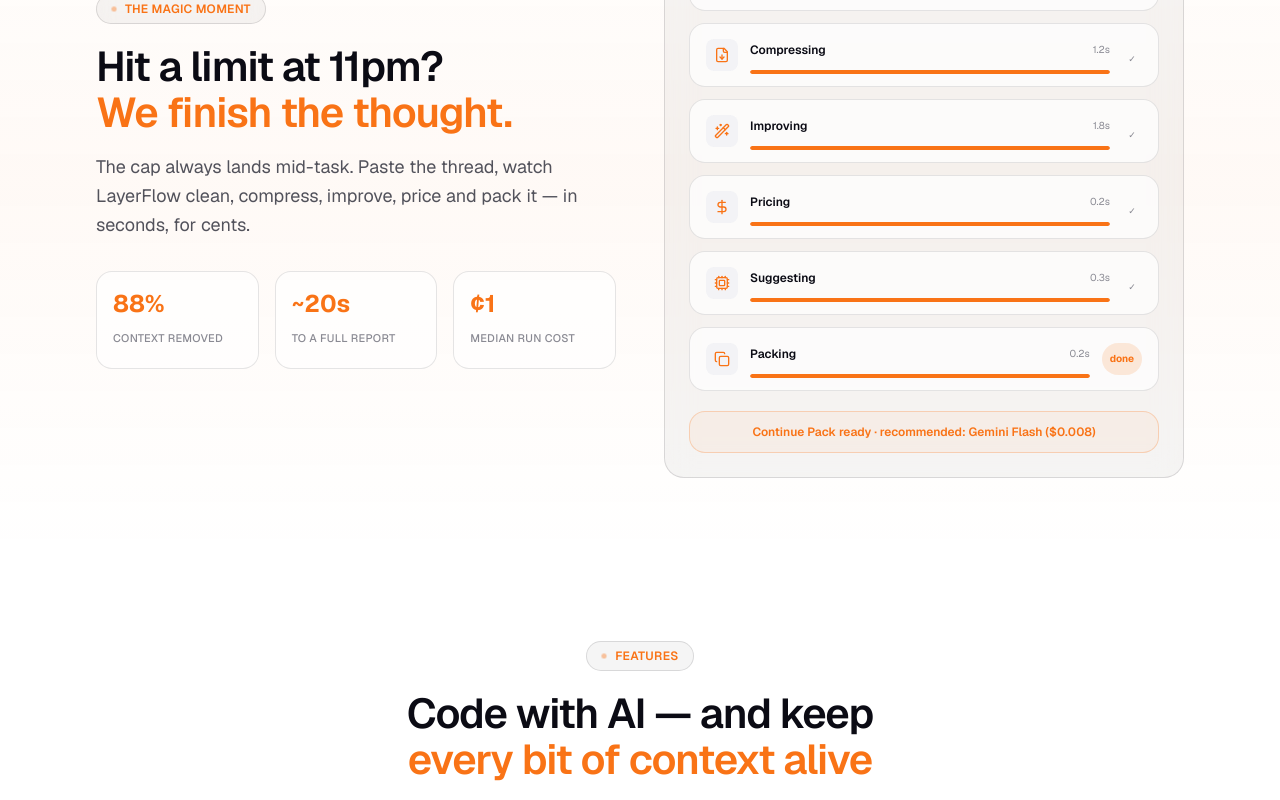
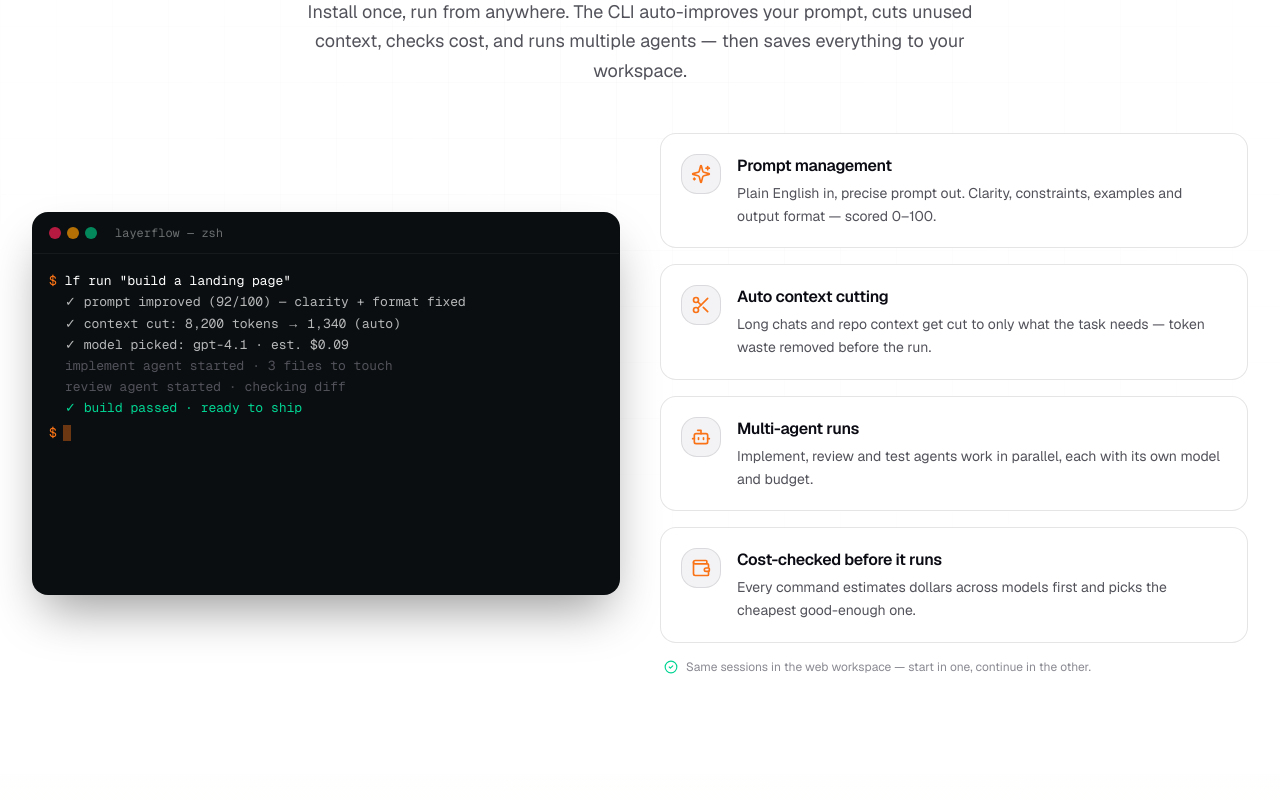
Before and after one commit to Rohit94r/LayerFlow.In, a Next.js app: page / in a window 1280 px wide. Shown: the part 2580-3380 px from the top of the page. Built offline with nearby package versions, Linux system fonts and the light colour scheme.

Commit message:
feat: add terminal and supported models landing sections

```diff
--- a/app/(marketing)/page.tsx
+++ b/app/(marketing)/page.tsx
@@ -2,8 +2,10 @@ import Hero from "@/components/marketing/Hero";
 import LogosStrip from "@/components/landing/logos-strip";
 import Problem from "@/components/landing/problem";
 import HowItWorks from "@/components/landing/how-it-works";
+import TerminalSection from "@/components/landing/terminal";
 import MagicMoment from "@/components/landing/magic-moment";
 import Features from "@/components/landing/features";
+import ModelSupport from "@/components/landing/model-support";
 import Comparison from "@/components/landing/comparison";
 import UseCases from "@/components/landing/use-cases";
 import Pricing from "@/components/landing/pricing";
@@ -19,8 +21,10 @@ export default function HomePage() {
       <LogosStrip />
       <Problem />
       <HowItWorks />
+      <TerminalSection />
       <MagicMoment />
       <Features />
+      <ModelSupport />
       <Comparison />
       <UseCases />
       <Pricing />
--- /dev/null
+++ b/components/landing/model-support.tsx
@@ -0,0 +1,77 @@
+import { SectionHeading, Reveal } from "@/components/ui/reveal";
+import { SUPPORTED_MODELS } from "@/lib/data/marketing";
+import { Sparkles, Cpu, Check } from "lucide-react";
+import { cn } from "@/lib/utils";
+
+export default function ModelSupport() {
+  return (
+    <section id="models" className="relative scroll-mt-20 py-16 sm:py-20">
+      <div className="mx-auto max-w-7xl px-5 sm:px-8">
+        <SectionHeading
+          eyebrow="Supported AI models"
+          title={
+            <>
+              One platform.{" "}
+              <span className="text-brand">Every major model.</span>
+            </>
+          }
+          description="Free and paid models in one workspace. Bring your own keys (BYOK) — pay providers directly, and LayerFlow suggests the best model for every task."
+        />
+
+        <div className="mt-10 grid gap-6 lg:grid-cols-2">
+          {SUPPORTED_MODELS.map((group, gi) => (
+            <Reveal key={group.group} delay={gi * 0.1}>
+              <div
+                className={cn(
+                  "relative h-full overflow-hidden rounded-2xl border p-6",
+                  group.group === "Free"
+                    ? "border-emerald-500/20 bg-gradient-to-b from-emerald-500/5 to-transparent"
+                    : "border-brand/20 bg-gradient-to-b from-brand/5 to-transparent",
+                )}
+              >
+                <div className="flex items-center justify-between gap-3">
+                  <div className="flex items-center gap-2.5">
+                    <span
+                      className={cn(
+                        "flex h-9 w-9 items-center justify-center rounded-xl",
+                        group.group === "Free"
+                          ? "bg-emerald-500/15 text-emerald-400"
+                          : "bg-brand/15 text-brand",
+                      )}
+                    >
+                      {group.group === "Free" ? <Sparkles className="h-4.5 w-4.5" /> : <Cpu className="h-4.5 w-4.5" />}
+                    </span>
+                    <h3 className="text-lg font-semibold text-ink">{group.group} models</h3>
+                  </div>
+                  <span className="rounded-full border border-border bg-surface-2 px-2.5 py-1 text-[10px] font-bold uppercase tracking-wider text-faint">
+                    {group.items.length} supported
+                  </span>
+                </div>
+                <p className="mt-2 text-sm leading-relaxed text-muted">{group.note}</p>
+
+                <div className="mt-5 grid gap-1.5 sm:grid-cols-2">
+                  {group.items.map((m) => (
+                    <div
+                      key={m.name}
+                      className="flex items-center gap-2.5 rounded-lg border border-border bg-surface-2/40 px-3 py-2"
+                    >
+                      <Check className="h-3.5 w-3.5 shrink-0 text-emerald-400" />
+                      <span className="truncate text-[13px] font-medium text-ink">{m.name}</span>
+                      <span className="ml-auto shrink-0 truncate text-[10px] text-faint">{m.provider}</span>
+                    </div>
+                  ))}
+                </div>
+              </div>
+            </Reveal>
+          ))}
+        </div>
+
+        <Reveal>
+          <p className="mt-8 text-center text-sm text-faint">
+            + any OpenAI-compatible endpoint via BYOK — add your own model in minutes.
+          </p>
+        </Reveal>
+      </div>
+    </section>
+  );
+}
--- /dev/null
+++ b/components/landing/terminal.tsx
@@ -0,0 +1,141 @@
+"use client";
+
+import { useEffect, useRef, useState } from "react";
+import { SectionHeading, Reveal } from "@/components/ui/reveal";
+import { Sparkles, Scissors, Bot, Wallet, CheckCircle2 } from "lucide-react";
+import type { LucideIcon } from "lucide-react";
+
+const FEATURES: { icon: LucideIcon; title: string; description: string }[] = [
+  {
+    icon: Sparkles,
+    title: "Prompt management",
+    description: "Plain English in, precise prompt out. Clarity, constraints, examples and output format — scored 0–100.",
+  },
+  {
+    icon: Scissors,
+    title: "Auto context cutting",
+    description: "Long chats and repo context get cut to only what the task needs — token waste removed before the run.",
+  },
+  {
+    icon: Bot,
+    title: "Multi-agent runs",
+    description: "Implement, review and test agents work in parallel, each with its own model and budget.",
+  },
+  {
+    icon: Wallet,
+    title: "Cost-checked before it runs",
+    description: "Every command estimates dollars across models first and picks the cheapest good-enough one.",
+  },
+];
+
+const TERMINAL_LINES: { id: number; type: string; text: string }[] = [
+  { id: 1, type: "cmd", text: "lf run \"build a landing page\"" },
+  { id: 2, type: "out", text: "✓ prompt improved (92/100) — clarity + format fixed" },
+  { id: 3, type: "out", text: "✓ context cut: 8,200 tokens → 1,340 (auto)" },
+  { id: 4, type: "out", text: "✓ model picked: gpt-4.1 · est. $0.09" },
+  { id: 5, type: "info", text: "implement agent started · 3 files to touch" },
+  { id: 6, type: "info", text: "review agent started · checking diff" },
+  { id: 7, type: "ok", text: "✓ build passed · ready to ship" },
+];
+
+export default function TerminalSection() {
+  const [visible, setVisible] = useState(0);
+  const endRef = useRef<HTMLDivElement>(null);
+
+  useEffect(() => {
+    const t = setInterval(() => {
+      setVisible((v) => {
+        if (v >= TERMINAL_LINES.length) {
+          clearInterval(t);
+          return v;
+        }
+        return v + 1;
+      });
+    }, 700);
+    return () => clearInterval(t);
+  }, []);
+
+  useEffect(() => {
+    endRef.current?.scrollIntoView({ behavior: "smooth", block: "nearest" });
+  }, [visible]);
+
+  return (
+    <section id="terminal" className="relative scroll-mt-20 py-16 sm:py-20">
+      <div className="absolute inset-0 grid-lines opacity-30" aria-hidden />
+      <div className="relative mx-auto max-w-7xl px-5 sm:px-8">
+        <SectionHeading
+          eyebrow="The LayerFlow terminal"
+          title={
+            <>
+              A terminal that{" "}
+              <span className="text-brand">runs like a team</span>
+            </>
+          }
+          description="Install once, run from anywhere. The CLI auto-improves your prompt, cuts unused context, checks cost, and runs multiple agents — then saves everything to your workspace."
+        />
+
+        <div className="mt-12 grid items-center gap-10 lg:grid-cols-2">
+          {/* Terminal mock */}
+          <Reveal>
+            <div className="overflow-hidden rounded-2xl border border-border bg-[#0a0e10] shadow-2xl shadow-black/40">
+              <div className="flex items-center gap-1.5 border-b border-white/5 px-4 py-3">
+                <span className="h-3 w-3 rounded-full bg-rose-500/70" />
+                <span className="h-3 w-3 rounded-full bg-amber-500/70" />
+                <span className="h-3 w-3 rounded-full bg-emerald-500/70" />
+                <span className="ml-3 font-mono text-xs text-white/40">layerflow — zsh</span>
+              </div>
+              <div className="h-[340px] overflow-hidden p-4 font-mono text-[13px] leading-relaxed">
+                {TERMINAL_LINES.slice(0, visible).map((l) => (
+                  <div key={l.id} className="flex gap-2">
+                    {l.type === "cmd" ? <span className="text-brand">$</span> : <span className="w-2" />}
+                    <span
+                      className={
+                        l.type === "cmd"
+                          ? "text-white"
+                          : l.type === "ok"
+                            ? "text-emerald-400"
+                            : l.type === "info"
+                              ? "text-muted"
+                              : "text-white/70"
+                      }
+                    >
+                      {l.text}
+                    </span>
+                  </div>
+                ))}
+                <div className="mt-1 flex items-center gap-1.5 text-white/80">
+                  <span className="text-brand">$</span>
+                  <span className="h-4 w-2 animate-pulse bg-brand/80" />
+                </div>
+                <div ref={endRef} />
+              </div>
+            </div>
+          </Reveal>
+
+          {/* Feature list */}
+          <div className="space-y-4">
+            {FEATURES.map((f, i) => (
+              <Reveal key={f.title} delay={0.1 + i * 0.08}>
+                <div className="card card-hover flex gap-4 p-5">
+                  <span className="flex h-10 w-10 shrink-0 items-center justify-center rounded-xl border border-border bg-surface-2 text-brand">
+                    <f.icon className="h-5 w-5" />
+                  </span>
+                  <div>
+                    <h3 className="text-base font-semibold text-ink">{f.title}</h3>
+                    <p className="mt-1 text-sm leading-relaxed text-muted">{f.description}</p>
+                  </div>
+                </div>
+              </Reveal>
+            ))}
+            <Reveal delay={0.5}>
+              <p className="flex items-center gap-2 px-1 text-xs text-faint">
+                <CheckCircle2 className="h-3.5 w-3.5 text-emerald-400" />
+                Same sessions in the web workspace — start in one, continue in the other.
+              </p>
+            </Reveal>
+          </div>
+        </div>
+      </div>
+    </section>
+  );
+}
```
